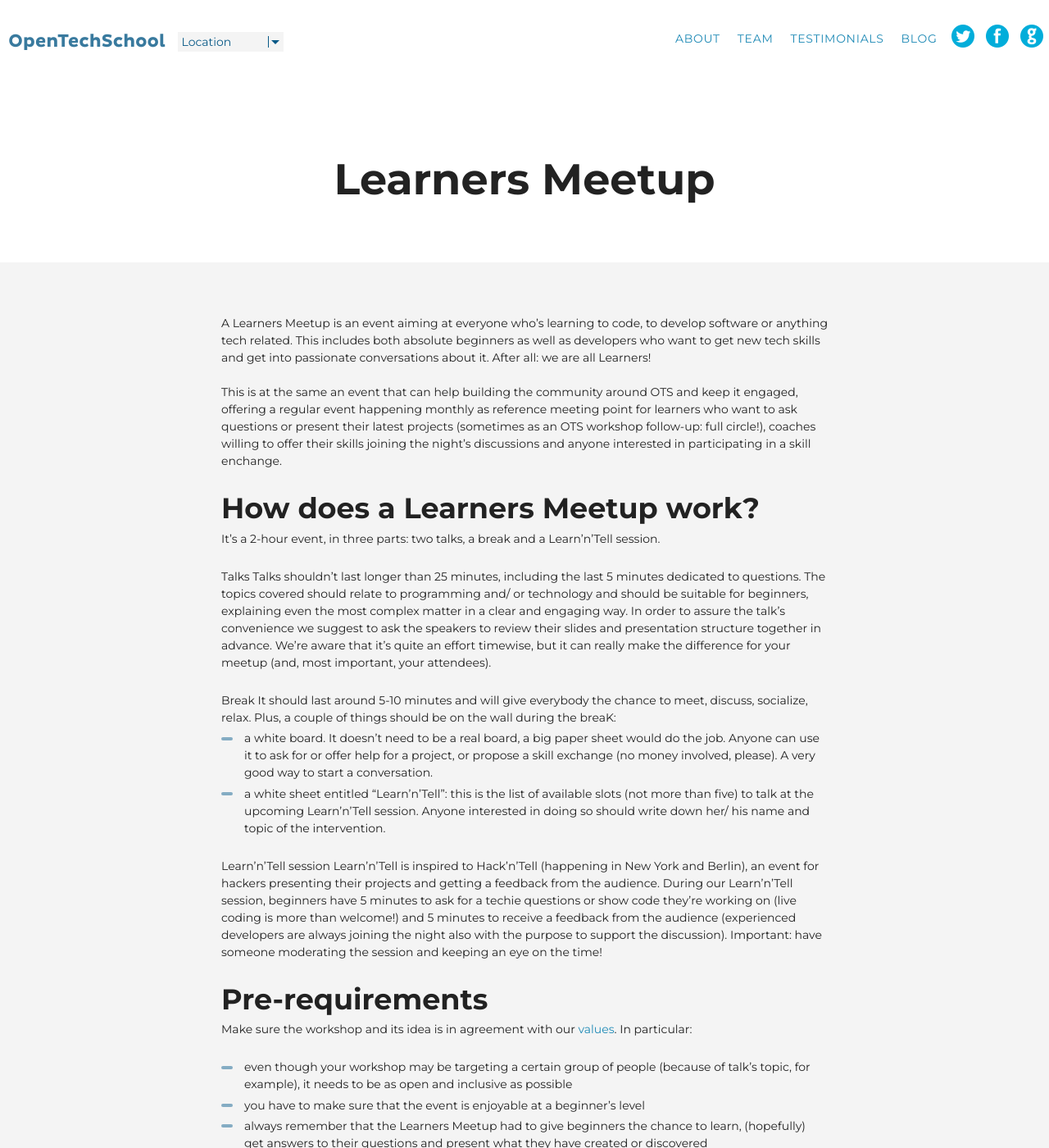
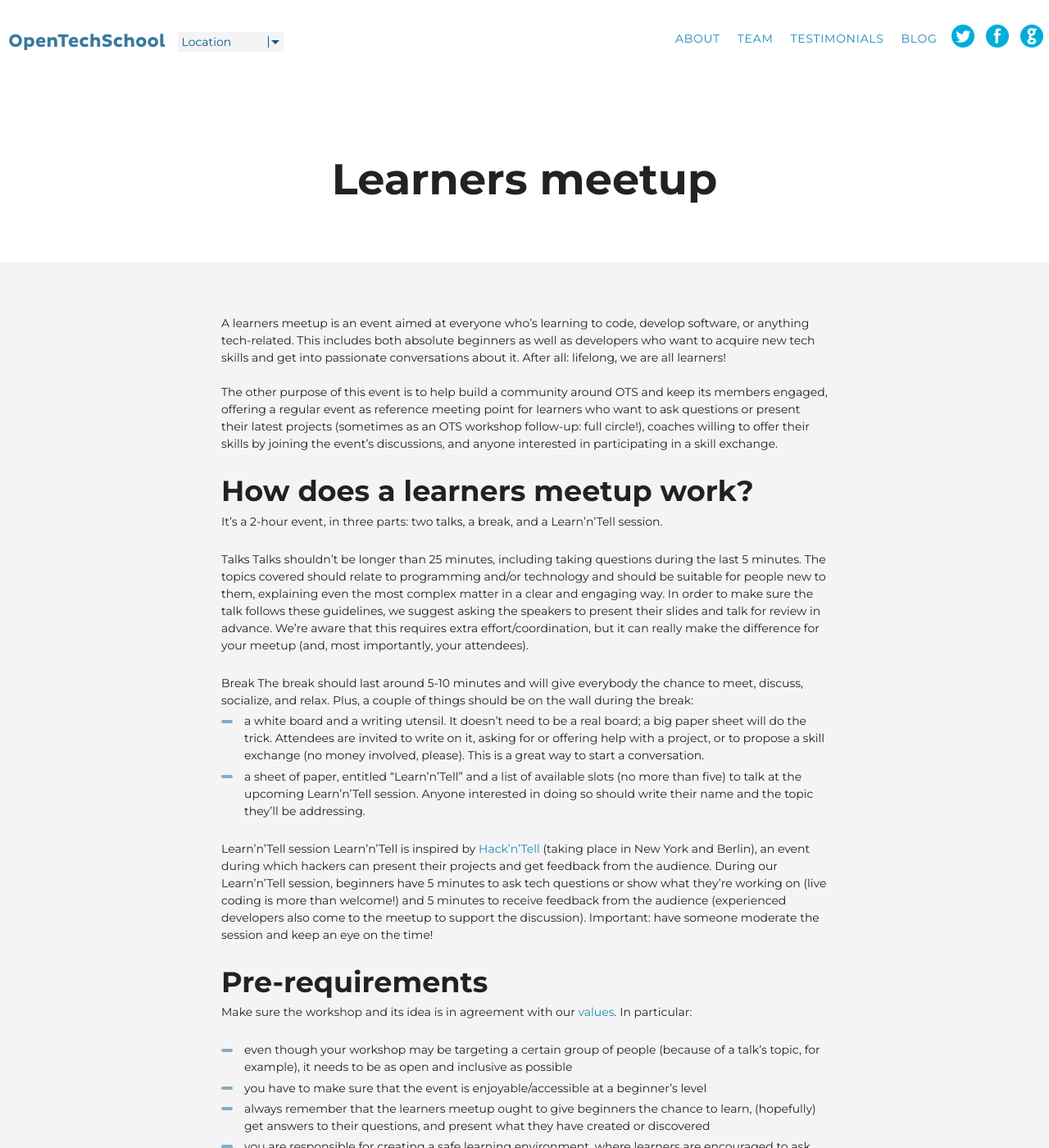
Before and after one commit to OpenTechSchool/www.opentechschool.org, a Jekyll site: the page built from handbooks/learners_meetup.md, in a window 1280 px wide and 1400 px high. Shown: the whole window at 82% size. Built offline with Jekyll 4.4.1, drawn with Linux system fonts in a browser that asks for light colours; nearby versions of some CDN libraries; some of the changed text lies outside the part shown.

Commit message:
copyediting

```diff
--- a/handbooks/learners_meetup.md
+++ b/handbooks/learners_meetup.md
@@ -1,59 +1,58 @@
 ---
 layout: simple
-title: Learners Meetup
+title: Learners meetup
 ---
 
-A Learners Meetup is an event aiming at everyone who's learning to code, to develop software or anything tech related. This includes both absolute beginners as well as developers who want to get new tech skills and get into passionate conversations about it. After all: we are all Learners!
+A learners meetup is an event aimed at everyone who's learning to code, develop software, or anything tech-related. This includes both absolute beginners as well as developers who want to acquire new tech skills and get into passionate conversations about it. After all: lifelong, we are all learners!
 
-This is at the same an event that can help building the community around OTS and keep it engaged, offering a regular event happening monthly as reference meeting point for learners who want to ask questions or present their latest projects (sometimes as an OTS workshop follow-up: full circle!), coaches willing to offer their skills joining the night's discussions and anyone interested in participating in a skill enchange.
+The other purpose of this event is to help build a community around OTS and keep its members engaged, offering a regular event as reference meeting point for learners who want to ask questions or present their latest projects (sometimes as an OTS workshop follow-up: full circle!), coaches willing to offer their skills by joining the event's discussions, and anyone interested in participating in a skill exchange.
 
-# How does a Learners Meetup work?
+# How does a learners meetup work?
 
-It's a 2-hour event, in three parts: two talks, a break and a Learn'n'Tell session.
-
+It's a 2-hour event, in three parts: two talks, a break, and a Learn'n'Tell session.
 
 1. Talks
-Talks shouldn't last longer than 25 minutes, including the last 5 minutes dedicated to questions.
-The topics covered should relate to programming and/ or technology and should be suitable for beginners, explaining even the most complex matter in a clear and engaging way.
-In order to assure the talk's convenience we suggest to ask the speakers to review their slides and presentation structure together in advance. We're aware that it's quite an effort timewise, but it can really make the difference for your meetup (and, most important, your attendees).
+Talks shouldn't be longer than 25 minutes, including taking questions during the last 5 minutes.
+The topics covered should relate to programming and/or technology and should be suitable for people new to them, explaining even the most complex matter in a clear and engaging way.
+In order to make sure the talk follows these guidelines, we suggest asking the speakers to present their slides and talk for review in advance. We're aware that this requires extra effort/coordination, but it can really make the difference for your meetup (and, most importantly, your attendees).
 
 2. Break
-It should last around 5-10 minutes and will give everybody the chance to meet, discuss, socialize, relax.
-Plus, a couple of things should be on the wall during the breaK:
-    * a white board. It doesn't need to be a real board, a big paper sheet would do the job. Anyone can use it to ask for or offer help for a project, or propose a skill exchange (no money involved, please). A very good way to start a conversation.
-    * a white sheet entitled "Learn'n'Tell": this is the list of available slots (not more than five) to talk at the upcoming Learn'n'Tell session. Anyone interested in doing so should write down her/ his name and topic of the intervention.
+The break should last around 5-10 minutes and will give everybody the chance to meet, discuss, socialize, and relax.
+Plus, a couple of things should be on the wall during the break:
+    * a white board and a writing utensil. It doesn't need to be a real board; a big paper sheet will do the trick. Attendees are invited to write on it, asking for or offering help with a project, or to propose a skill exchange (no money involved, please). This is a great way to start a conversation.
+    * a sheet of paper, entitled "Learn'n'Tell" and a list of available slots (no more than five) to talk at the upcoming Learn'n'Tell session. Anyone interested in doing so should write their name and the topic they'll be addressing.
 
 3. Learn'n'Tell session
-Learn'n'Tell is inspired to Hack'n'Tell (happening in New York and Berlin), an event for hackers presenting their projects and getting a feedback from the audience. During our Learn'n'Tell session, beginners have 5 minutes to ask for a techie questions or show code they're working on (live coding is more than welcome!) and 5 minutes to receive a feedback from the audience (experienced developers are always joining the night also with the purpose to support the discussion). Important: have someone moderating the session and keeping an eye on the time!
+Learn'n'Tell is inspired by [Hack'n'Tell](http://hackandtell.org/) (taking place in New York and Berlin), an event during which hackers can present their projects and get feedback from the audience. During our Learn'n'Tell session, beginners have 5 minutes to ask tech questions or show what they're working on (live coding is more than welcome!) and 5 minutes to receive feedback from the audience (experienced developers also come to the meetup to support the discussion). Important: have someone moderate the session and keep an eye on the time!
 
 # Pre-requirements
 
 Make sure the workshop and its idea is in agreement with our [values](/values.html). In particular:
- * even though your workshop may be targeting a certain group of people (because of talk's topic, for example), it needs to be as open and inclusive as possible
- * you have to make sure that the event is enjoyable at a beginner's level
- * always remember that the Learners Meetup had to give beginners the chance to learn, (hopefully) get answers to their questions and present what they have created or discovered
- * you are responsible for creating a safe learning environment where learners are encouraged to ask questions and nothing is assumed to be "self-explanatory"
+ * even though your workshop may be targeting a certain group of people (because of a talk's topic, for example), it needs to be as open and inclusive as possible
+ * you have to make sure that the event is enjoyable/accessible at a beginner's level
+ * always remember that the learners meetup ought to give beginners the chance to learn, (hopefully) get answers to their questions, and present what they have created or discovered
+ * you are responsible for creating a safe learning environment, where learners are encouraged to ask questions and nothing is assumed to be "self-explanatory." State this explicitly at the beginning of the meetup, to embolden the shy people and so everyone attending can help you create this environment.
 
-Have an idea of which are the topics you'd like to include - the clearer the idea, the easier it becomes to recruit speakers
+Have an idea which topics you'd like to include: the clearer the idea, the easier it becomes to recruit speakers.
 
 Get in touch with OpenTechSchool people (which you might have already done via the mailinglist) and discuss your idea. Someone may already be working on something similar, so it makes sense to join forces.
 
-In order to make the organisation easier, once you've contacted the OpenTechSchool team, find someone who is passionate about helping you organise the workshop from within OpenTechSchool or who has at least done such a thing before. We call this person "the co-host" and you are referred to as the "organizer". As this co-host might not have access to everything, this document refers to OTS as the organisation team in general.
+In order to make the organisation easier, once you've contacted the OpenTechSchool team, find someone who is passionate about helping you organise the workshop from within OpenTechSchool or who has at least done something like this before. We call this person "the co-host" and you are referred to as the "organizer". Since this co-host might not have access to everything, this document refers to OTS as the organisational team in general.
 
 # Starting to organize
 
-Even if you already have a pretty clear idea of what you want to do, we strongly believe that more people working together yield bigger results. In any case, you want to have some other people helping you with organization, so the next things OTS is going to do are:
+Even if you already have a pretty clear idea of what you want to do, we strongly believe that more people working together yields bigger results. In any case, you want to have other people helping you with organization, so the next things OTS will do are:
 
- * Provide a [mailing list] for all discussion related to Learners Meetups (https://groups.google.com/a/opentechschool.org/forum/?fromgroups#!forum/team.beginners-meetup).
+ * Provide a [mailing list] for all discussion related to learners meetups (https://groups.google.com/a/opentechschool.org/forum/?fromgroups#!forum/team.beginners-meetup).
 Every message posted here will need to mention the city it belongs to.
-E.g. "Amsterdam. Call for speakers for the upcoming Learners Meetup in May"
+E.g. "Amsterdam. Call for speakers for the upcoming learners meetup in May"
 
- * Promote that mailinglist via our social media channels, spread it in our mailinglist, user groups and communities
+ * Promote that mailing list via our social media channels, spread it in our mailing list, user groups, and communities.
 
-But we also need to you to spread the word and convince people to join - after all, it is your cause!
+Still, we also need to you to spread the word and convince people to join yourself - after all, it is your cause!
 
 ## Scheduling the first meeting
-Once there are enough people who want to help organizing the event (we suggest at least 2-3), you can set up a first meeting in order to get to know each other as well as figure out how to actually get things done.
+Once there are enough people who want to help organize the event (we suggest at least 2-3), you can set up a first meeting in order to get to know each other as well as figure out how to actually get things done.
 
  * Create a [Doodle poll](http://www.doodle.com/) with potential dates in the next 2-4 weeks
  * Once the meeting is set, a notice about it is sent to the mailinglist.
@@ -62,28 +61,28 @@
 
 ## At the meeting
 
- * The meeting is moderated by the organizer and the co-host. This means you make sure the conversation does not get off track or lose productivity. You can ask for suggestions for the agenda at the beginning of the meeting to give it structure. Asking participants to raise their hands and wait for you to call on them before talking will help with maintain order, too.
- * Start with a short introduction round to hear everyone's name and interests/skills, as well as the motivation to be a co-organizer. You will find the information about this last point useful when trying to hammer out the goal/ learning purposes of the meetup.
+ * The meeting is moderated by the organizer and the co-host. This means you make sure the conversation does not get off track or lose productivity. You can ask for suggestions for the agenda at the beginning of the meeting to give it structure. Asking participants to raise their hands and wait for you to call on them before talking will help maintain order, too.
+ * Start with a short introduction round to hear everyone's name and interests/skills, as well as their motivation to be a co-organizer. You will find the information about this last point useful when trying to hammer out the goal/learning purposes of the meetup.
  * Start discussing!
 
 The usual goals for the first meeting are:
- * Getting to know the interests, motivation, goals, and availability of the co-organizers
- * Creating a plan for the next steps - this could be anything from a second meeting to talk more, setting up plans for creating/assembling learning materials, to the date and time for the workshop to take place.
+ * Getting to know the interests, motivation, goals, and availability of the co-organizers.
+ * Creating a plan for the next steps: this could be anything from a second meeting to talk more, setting up plans for creating/assembling learning materials, to the date and time for the workshop to take place.
 
 ## Planning the meetup
 People, venue, drinks, a projector: the organizer's checklist!
 
- * Find speakers. Any tech related topic is more than welcome, from coding to understanding what an API is to getting to know an Arduino board.
- * Find a venue. We suggest trying to get in contact with co-working spaces, hacker spaces, start-ups who might want to offer their office for an OTS event – any space which would friendly join the OTS network and spirit (these are also kinds of spaces which usually already have a projector).
- * Find sponsors. This is optional. But you might want to offer some free drinks to the attendees, and in that case, a sponsor would be a nice addition to the event.
- * Find a date. Everybody is on board, time to put everything and everybody together. We suggest you to pick a weeknight (best is Tuesday - Friday), starting not later than 19:30 and going on for no longer than two hours (break included). Best would be already having in mind to have the meetup monthly – but this is not mandatory.
- * Find attendees: we can help! (If it doesn't already exists) we will set up an OTS Meetup account for your city (e.g. meetup.com/opentechschool-yourcity) and you'll be able to use it to communicate about the meetup and have people joining the event. Furthermore, we'll promote the event page through our social media channels, mailinglists, user groups and communities. But of course we also need you to spread the word and get people to join! A couple of days before the event write all the attendees a reminder e-mail asking them to update their RSVP status (in can the ycan't join, they'll free seats for people who might be in the waiting list).
+ * Find speakers. Any tech-related topic is more than welcome, from coding to understanding what an API is, to getting to know an Arduino board.
+ * Find a venue. We suggest trying to get in contact with coworking spaces, hacker spaces, and start-ups that might want to offer their office for an OTS event. Any space that would make a good fit with the OTS network and spirit (these are also the kinds of spaces which usually already have a projector).
+ * Find sponsors. This is optional! However, if you want to offer some free drinks to the attendees, a sponsor would be a nice addition to the event. If you are not sure whether the sponsor is a good fit for OTS, write to team sponsors.
+ * Find a date. We suggest picking a weeknight (optimally, Tuesday - Friday), starting no later than 19:30 and going on no longer than two hours (break included). Ideally, you would already plan to have the meetup monthly, but this is not mandatory.
+ * Find attendees. We can help! If it doesn't already exist, we will set up an OTS Meetup account for your city (e.g. meetup.com/opentechschool-yourcity) and you'll be able to use it to communicate about the meetup and have people join the event. Furthermore, we'll promote the event page through our social media channels, mailing lists, user groups, and communities. Of course we also need _you_ to spread the word and get people to join! A couple of days before the event, write all the attendees a reminder e-mail asking them to update their RSVP status (if they are unable to join, by changing their RSVP to "not coming," there will be seats freed for people who might be on the waiting list).
 
 ## At the meetup
- * Be sure to get to the venue at least one hour in advance, and with at least another co-organizer, to set up the space, the projector and meet the speakers in advance
- * When the attendees start to arrive, someone from the organotazional team should greet them and ask them to write and wear their nametags (adhesive tags or simple writable tape are both great for this)
- * Have someone of the team moderating the event. When everybody is sitting, s/he should quickly introduce OTS, the meetup's structure and timetable, welcome the speakers on stage and lead the question time, encouragind everybody to feel at ease with sharing their curiosities. S/he should also announce start and end of the break time and handle the Learn'n'Tell session timewise.
+ * Be sure to get to the venue at least one hour in advance and with at least another co-organizer, in order to set up the space and the projector, as well as meet the speakers in advance.
+ * When the attendees start to arrive, someone from the organizational team should greet them and ask them to create and wear their nametags (stickers or simply tape to write on are both great for this).
+ * Have a member of the OTS team moderate the event. When everybody is sitting, they should quickly introduce OTS, the meetup's structure and timetable, welcome the speakers on stage and lead the question time, encouraging everyone to feel at ease with sharing their questions. This person should also announce the beginning and end of the break, as well as moderate the Learn'n'Tell session.
 
 ## After the meetup
 
- * Invite everybody who joined the meetup to have a drink together! You can go to a nice bar nearby (so nobody gets lots and you can reach it in a snap) and take the chance to meet new people, get feedback from the attendees and spend some much deserved relaxing time with team members and speakers. Have fun!
+ * Invite everybody who joined the meetup to have a drink together! You can go to a nice bar nearby (so nobody gets lost and you can reach it in a snap) and take the chance to meet new people, get feedback from the attendees, and spend some much deserved relaxing time with team members and speakers. Have fun!
```
